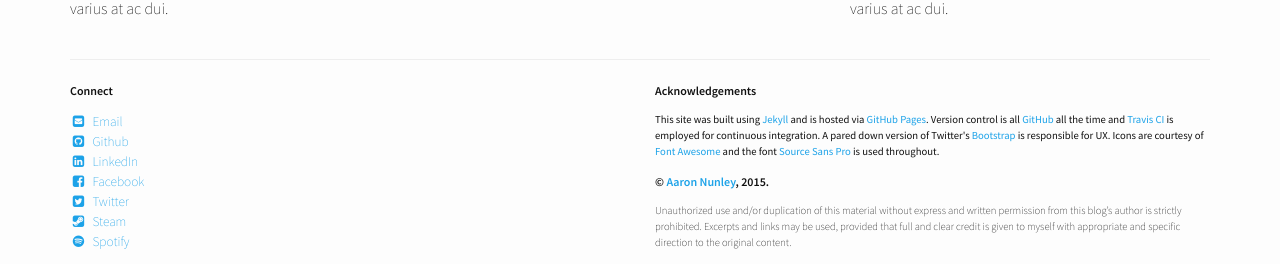
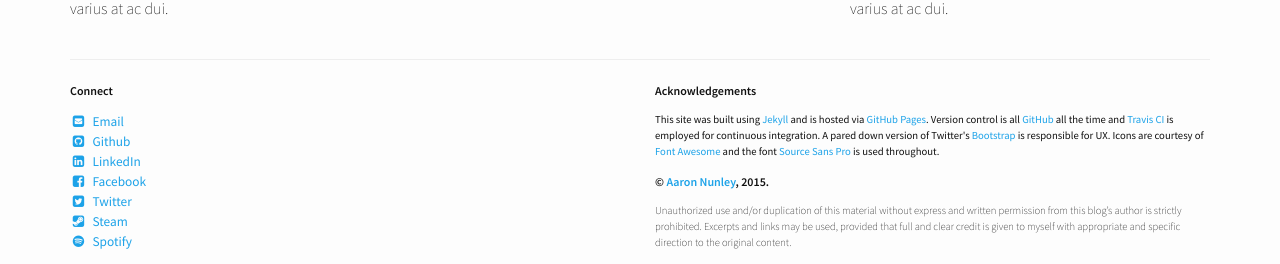
Before and after one commit to aaron-nunley/aaron-nunley.github.io, a Jekyll site: the page built from index.html, in a window 1280 px wide. Shown: the part 1029-1293 px from the top of the page. Built offline with Jekyll 4.4.1, drawn with Linux system fonts in a browser that asks for light colours; nearby versions of some CDN libraries.

Commit message:
Update connect style AGAIN

```diff
--- a/_sass/_base.scss
+++ b/_sass/_base.scss
@@ -17,7 +17,7 @@
 }
 
 div.connect {
-    font-weight: $base-font-l-weight;
+    font-weight: $base-font-m-weight;
     font-size: 10pt;
 }
 
```
